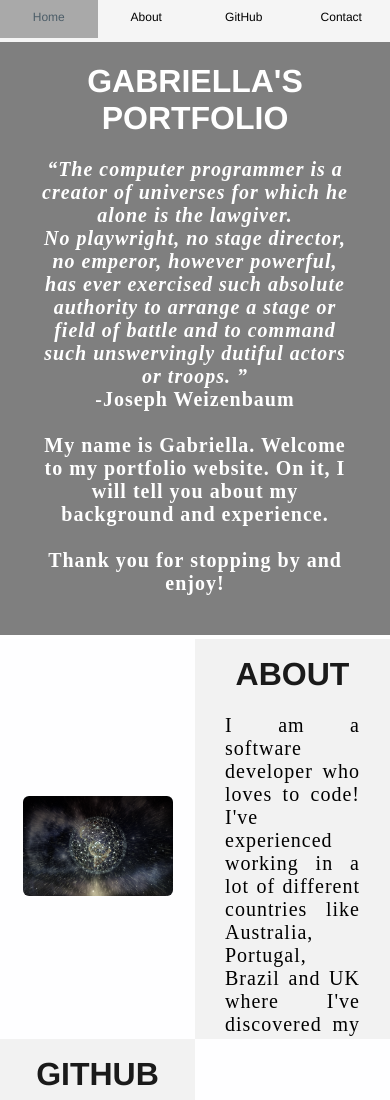
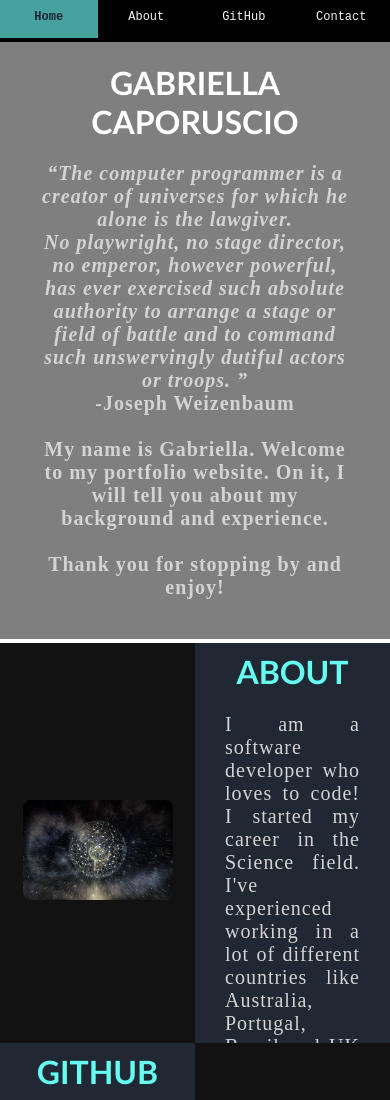
Before and after one commit to Gabicaporuscio/HTML_and_CSS-Projects, a plain HTML site: page my_portifolio/index.html in a window 390 px wide. Shown: the top 1100 px of the page. Drawn offline with Linux system fonts and the light colour scheme.

Commit message:
final_version

```diff
--- a/my_portifolio/index.html
+++ b/my_portifolio/index.html
@@ -1,16 +1,17 @@
 <!DOCTYPE html>
 <html>
-    <!--HEAD-->
+    <!--Head-->
     <head>
         <meta charset="UTF-8">
-        <meta name="viewport" content="width=device-width"/>
+        <meta name="viewport" content="width=device-width" />
         <title>Gabriella Caporuscio</title>
         <link rel="stylesheet" type="text/css" href="stylesheet/portfolio.css">
     </head>
 
-    <!--BODY-->
-    <body class="background">
+    <!--Body-->
+    <body class="Background">
 
+        <!--Navbar-->
         <div class="Navbar">
             <a class="active" href="#Home">Home</a>
             <a href="#About">About</a>
@@ -18,20 +19,22 @@
             <a href="#Contact">Contact</a>
         </div>
 
+        <!--Breaks inserted to add space between navbar and the first heading-->
         <br>
         <br>
 
-    <!--BACKGROUND VIDEO-->
+        <!--Background video-->
         <div id="Home">
             <video autoplay muted loop id="Typing_Video">
                 <source src="images/video/Typing.mp4" type="video/mp4">
+                <!--Display message if video fails to run-->
                 Your browser does not support HTML5 video.
             </video>
         </div>
 
-    <!--VIDEO TEXT-->
+        <!--Video text-->
         <div class="Video_Text">
-            <h1 class="white-text">Gabriella's Portfolio</h1>
+            <h1 class="white-text">Gabriella Caporuscio</h1>
             <strong>
                 <p class="center">
                     <q>The computer programmer is a creator of universes for which he alone is the lawgiver.
@@ -40,24 +43,24 @@
                     </q>
                     <br> -Joseph Weizenbaum
                     <br>
-                    <br>My name is Gabriella. Welcome to my portfolio website. On it, I will tell you about my background and experience.
+                    <br> My name is Gabriella. Welcome to my portfolio website. On it, I will tell you about my background and experience.
                     <br>
                     <br> Thank you for stopping by and enjoy!
                 </p>
             </strong>
         </div>
 
-    <!--ABOUT SECTION-->
+        <!--About section-->
         <div class="Row" id="About">
-        <!--LEFT COLUMN-->
+            <!--Left column-->
             <div class="Column_2">
-                <img src="images/earth-g1de43d752_1920.png" alt="Earth gride">
+                <img src="images/earth-g1de43d752_1920.png" alt="TechUniverse">
             </div>
-        <!--RIGHT COLUMN-->
+            <!--Right column-->
             <div class="Column_1">
                 <h1>About</h1>
                 <p>
-                    I am a software developer who loves to code! I've experienced working in a lot of different countries like Australia, Portugal, Brazil and UK where I've discovered my passion for coding and web oriented projects. I enjoy time with my family and traveling.
+                    I am a software developer who loves to code! I started my career in the Science field. I've experienced working in a lot of different countries like Australia, Portugal, Brazil and UK where I've discovered my passion for coding and web oriented projects. I saw a gap to help ease people into what tech has to offer, to improve their day to day lives.
                     <br>
                     <br>I am a graduate of <a href="https://www.learncodinganywhere.com" target="_blank">The Tech Academy</a>’s Software Developer Boot Camp, and trained and experienced in the following web and programming languages: HTML, CSS, JavaScript, SQL, C# and more.
                     <br>
@@ -66,9 +69,9 @@
             </div>
         </div>
 
-    <!--GITHUB SECTION-->
+        <!--GitHub section-->
         <div class="Row" id="GitHub">
-        <!--LEFT COLUMN-->
+            <!--Left column-->
             <div class="Column_1">
                 <h1>GitHub</h1>
                 <p>
@@ -77,37 +80,38 @@
                     <p class="center"><a href="https://github.com/the-tech-academy" target="_blank">The Tech Academy Github</a></p>
                 </p>
             </div>
-        <!--RIGHT COLUMN-->
+            <!--Right column-->
             <div class="Column_2">
                 <a href="https://github.com/the-tech-academy" target="_blank"><img src="images/GitHub.png" alt="GitHub Logo"></a>
             </div>
         </div>
 
-    <!--CONTACT SECTION-->
+        <!--Contact section-->
         <div class="Row" id="Contact">
-        <!--CONTACT IMAGE, LEFT COLUMN-->
+            <!--Contact image, left column-->
             <div class="Column_2 Column_tall">
-                    <img src="images/code-g298309536_1920.png" alt="Code image">
+                <img src="images/code-g298309536_1920.png" alt="codeimg">
             </div>
-            <!--CONTACT FORM RIGHT COLUMN-->
+            <!--Contact form, right column-->
             <div class="Column_1 Column_tall">
                 <h1>Contact</h1>
-                    <form action="" method="POST">
+                <!--This specifies where and how to send the form data; we are leaving it blank-->
+                <form action="" method="POST"> <!-- Here we are utilizing a 3rd party service to submit the contact form data, insert your formspree endpoint in the action attribute -->
                     <label>Name:</label>
                         <input type="text" placeholder="Please enter your name here">
                     <label>Email:</label>
                         <input type="text" id="Email" name="Email" placeholder="Please enter your email here">
-                        <label>Message</label>
+                    <label>Message:</label>
                         <input type="text" id="Message" name="Message" placeholder="Please write your message here">
                         <input type="submit" value="SUBMIT">
                 </form>
             </div>
         </div>
 
-    <!--FOOTER SECTION-->
+        <!--Footer section-->
         <footer>
             <p>
-                    <p class="rodape">&copy 2021, Prosper Consulting Inc.,  <a href="https://www.learncodinganywhere.com/" target="_blank">The Tech Academy</a></p>
+                <p class="rodape" color=black >2021 &copy Prosper Consulting Inc., <a href="https://www.learncodinganywhere.com/" target="_blank">The Tech Academy</a></p>
                 <br>
             </p>
         </footer>
--- a/my_portifolio/stylesheet/portfolio.css
+++ b/my_portifolio/stylesheet/portfolio.css
@@ -1,15 +1,16 @@
-/* BODY */
 body {
-    margin: 0%
+    margin: 0% ;
 }
+
 
 h1 {
     text-transform: uppercase;
-     font-family:Helvetica, 'Helvetica Neue', Arial, 'Lucida Grande', sans-serif;
+    font-family: "Trebuchet MS", Optima;
     text-align: center;
     margin-top: 3%;
-     color: #1a1a1a;
+    color: #66fcf1;
 }
+
 
 h1:hover {
     filter: grayscale(5%);
@@ -17,12 +18,15 @@ body {
     transition: transform 1s;
 }
 
+
 .white-text {
     color: #fff;
 }
 
+
 p {
     font-family: Perpetua, Rockwell Extra Bold;
+    color: rgb(212, 211, 211);
     text-align: justify;
     letter-spacing: 1px;
     font-size: 20px;
@@ -30,42 +34,52 @@ body {
     padding-right: 20px;
 }
 
+
 p:hover {
     transition: transform 1s;
 	transform: scale(1.01);
 }
 
+
 .center {
     text-align: center;
 }
 
- .center:hover {
-    transition: transform 2s;
-    transform: scale(1.1);
+.rodape {
+    text-align: right;
+    font-size: 16px;
+    color: black;
 }
 
+
+
 a {
-     color: blue;
+    color: white;
 }
 
- q{
+/* Quotation elements */
+q {
     font-style: italic;
 }
+
+/* Image elements */
 img {
     filter: grayscale(75%);
-     border-radius: 6px;
+    border-radius: 8px;
     max-width: 100%;
     height: 340px;
-     display:block;
+    display: block;
     margin-left: auto;
     margin-right: auto;
 }
 
+/* Image element hover effects */
 img:hover {
 	filter: grayscale(5%);
     transition: transform 1s;
 	transform: scale(1.1);
 }
+
 
 @media screen and (max-width: 576px) {
     img {
@@ -74,47 +88,52 @@ body {
     }
 }
 
+/* Styling for footer element */
 footer {
-    padding: 2%;
-    background-color: rgba(245, 39, 211, 0.02)
+    padding: 1%;
+    background-color: white;
+}
+/***** END OF GENERAL STYLING *****/
 
-}
-
-
+/***** NAVBAR STYLING *****/
 .Navbar {
     overflow: hidden;
-    background-color: whitesmoke;
+    background-color: black;
     position: fixed;
-    top:0%;
+    top: 0;
     width: 100%;
     z-index: 1;
     -webkit-animation: moveNav 5s;
     animation: moveNav 5s;
 }
 
+
 @keyframes moveNav {
     from {left: -100vw;}
     to {left: 0vw;}
 }
 
+/* Navbar links */
 .Navbar a {
     float: left;
     display: block;
-    color: black;
+    color:whitesmoke;
     padding: 14px 16px;
     text-decoration: none;
-    font-family: Helvetica, Arial;
-    font-size: 18px;
+    font-family: "Courier New", Courier, monospace;
+    font-size: 20px;
     text-align: center;
     position: relative;
     -webkit-animation: moveNavText 5.75s;
     animation: moveNavText 5.75s;
 }
 
+/* moveNavText animation effect for moving the navbar text from above the view to the navbar */
 @keyframes moveNavText {
     from {top: -100vw;}
     to {top: 0vw;}
 }
+
 
 @media screen and (max-width: 576px) {
     .Navbar a{
@@ -123,21 +142,29 @@ footer {
     }
 }
 
+/* Navbar hover effects */
 .Navbar a:hover {
-  color: rgb(76, 93, 104);
+    background-color: whitesmoke;
+    color: #1F2833;
+    font-weight: bold;
 }
 
-.Navbar a.active { /* This targets the a element on the navbar with the "active" class */
-    background-color: darkgray;
+/* Navbar home button */
+.Navbar a.active {
+    background-color: #45a29e
 }
+/***** END OF NAVBAR STYLING *****/
+
+/***** VIDEO STYLING *****/
 
 #Typing_Video {
-    position:fixed;
+    position: fixed;
     right: 0;
     bottom: 0;
     min-width: 100%;
     z-index: -1;
 }
+
 
 @media screen and (max-width: 576px) {
     #Typing_Video {
@@ -145,8 +172,9 @@ footer {
     }
 }
 
+/* Texts over the video */
 .Video_Text {
-    background:rgba(0, 0, 0, 0.5);
+    background: rgba(0, 0, 0, 0.5);
     color: white;
     width: 100%;
     padding: 20px;
@@ -155,10 +183,13 @@ footer {
     animation: moveVideoText 5.75s;
 }
 
+
 @keyframes moveVideoText {
-    from {top: -100vw;} /* This sets the position of the video text to above the viewport */
-    to {top: 0vw;} /* This moves the video text to the normal positioning on the viewport */
+    from {top: -100vw;}
+    to {top: 0vw;}
 }
+/***** END OF VIDEO STYLING *****/
+
 
 * {
     box-sizing: border-box;
@@ -168,14 +199,15 @@ footer {
     float: left;
     width: 50%;
     padding: 10px;
-    padding-top: 3%;
+    padding-top: 1%;
     height: 400px;
-    background-color: #f2f2f2;
+    background-color: #1F2833
 }
 
 @media screen and (max-width: 576px) {
     .Column_1 {
         overflow: auto;
+    }
 }
 
 .Column_2 {
@@ -184,7 +216,7 @@ footer {
     padding: 10px;
     padding-top: 1.9%;
     height: 400px;
-        background-color:rgba(160, 191, 217, 0.01);
+    background-color:rgb(19, 18, 18) ;
 }
 
 .Column_tall {
@@ -192,11 +224,15 @@ footer {
     height: 450px;
 }
 
+
 .Row:after {
 	content: "";
 	display: table;
 	clear: both;
 }
+/***** END OF TABLE STYLING *****/
+
+/***** CONTACT FORM STYLING *****/
 
 input[type=text] {
     width: 100%;
@@ -210,10 +246,12 @@ input[type=text] {
     font-family: Perpetua, Rockwell Extra Bold;
 }
 
+/* Hover effects for input boxes */
 input[type=text]:hover {
     box-shadow: 0 0 5px #00004d inset;
 }
 
+/* Submit button */
 input[type=submit] {
     background-color: black;
     color: white;
@@ -228,6 +266,7 @@ input[type=submit] {
     font-family: Perpetua, Rockwell Extra Bold;
 }
 
+/* Hover effect for submit button */
 input[type=submit]:hover {
     background-color: white;
     color: black;
@@ -235,9 +274,11 @@ input[type=submit]:hover {
     transition: transform 1.5s;
 }
 
+/* Form element */
 form {
     border-radius: 5px;
-    background-color: #f2f2f2;
+    background-color: whitesmoke;
     padding: 10px;
     font-family: "Trebuchet MS", Optima;
 }
+/***** END OF CONTACT FORM STYLING *****/
```
Lines whose indentation alone changed are shown as unchanged.
